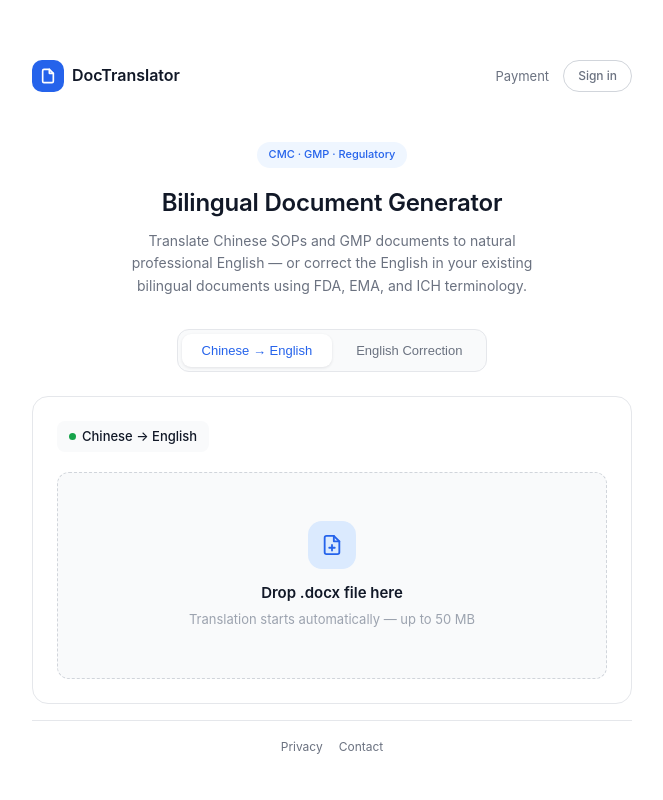
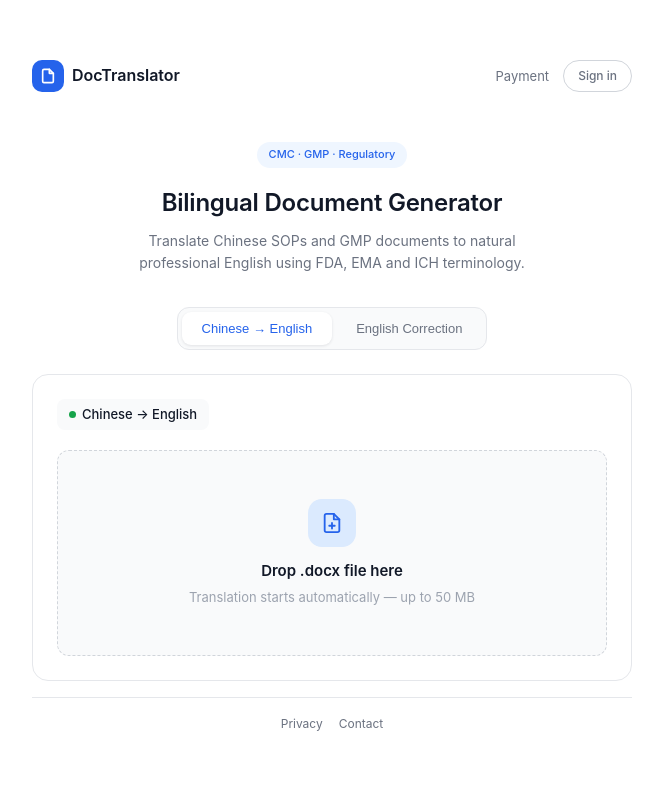
Before and after one commit to astock2026/doc-translator, a Flask app: page / in a window 1280 px wide. Shown: the whole page, without its empty margins (308-971 px from the left). Run offline with Flask 3, Linux system fonts and the light colour scheme; parts of the project's set-up code (start-up, migrations or seed data) failed here and were passed over.

Commit message:
Dynamic hero subtitle per mode toggle\n\nReplace the static hero description with a per-mode subtitle that switches\nwith the toggle: 'Translate Chinese SOPs and GMP documents to natural\nprofessional English using FDA, EMA and ICH terminology.' (translate) vs\n'Correct the English in your existing bilingual documents using FDA, EMA\nand ICH terminology.' (correct).

```diff
--- a/templates/index.html
+++ b/templates/index.html
@@ -611,7 +611,7 @@
     <div class="hero">
         <div class="hero-badge">CMC · GMP · Regulatory</div>
         <h1>Bilingual Document Generator</h1>
-        <p>Translate Chinese SOPs and GMP documents to natural professional English — or correct the English in your existing bilingual documents using FDA, EMA, and ICH terminology.</p>
+        <p id="hero-subtitle">Translate Chinese SOPs and GMP documents to natural professional English using FDA, EMA and ICH terminology.</p>
     </div>
 
     <!-- Mode toggle -->
@@ -864,6 +864,11 @@ document.getElementById('navLogout').addEventListener('click', function(e) {
     var modeButtons = document.querySelectorAll('.mode-toggle button');
     var translateSection = document.getElementById('upload-section');
     var correctSection = document.getElementById('corr-section');
+    var heroSubtitle = document.getElementById('hero-subtitle');
+    var MODE_SUBTITLES = {
+        translate: 'Translate Chinese SOPs and GMP documents to natural professional English using FDA, EMA and ICH terminology.',
+        correct: 'Correct the English in your existing bilingual documents using FDA, EMA and ICH terminology.'
+    };
 
     function setMode(mode) {
         modeButtons.forEach(function(b) {
@@ -873,6 +878,7 @@ document.getElementById('navLogout').addEventListener('click', function(e) {
         });
         translateSection.classList.toggle('hidden', mode !== 'translate');
         correctSection.classList.toggle('hidden', mode !== 'correct');
+        heroSubtitle.textContent = MODE_SUBTITLES[mode] || MODE_SUBTITLES.translate;
     }
 
     modeButtons.forEach(function(b) {
```
